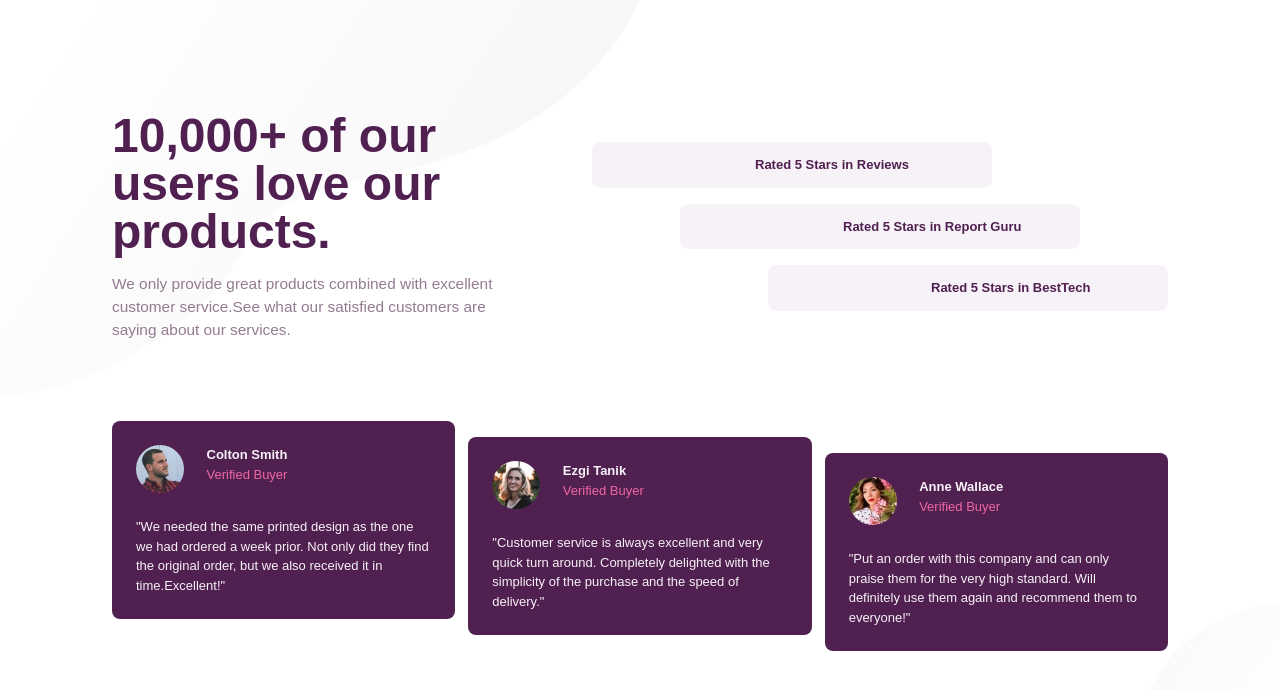
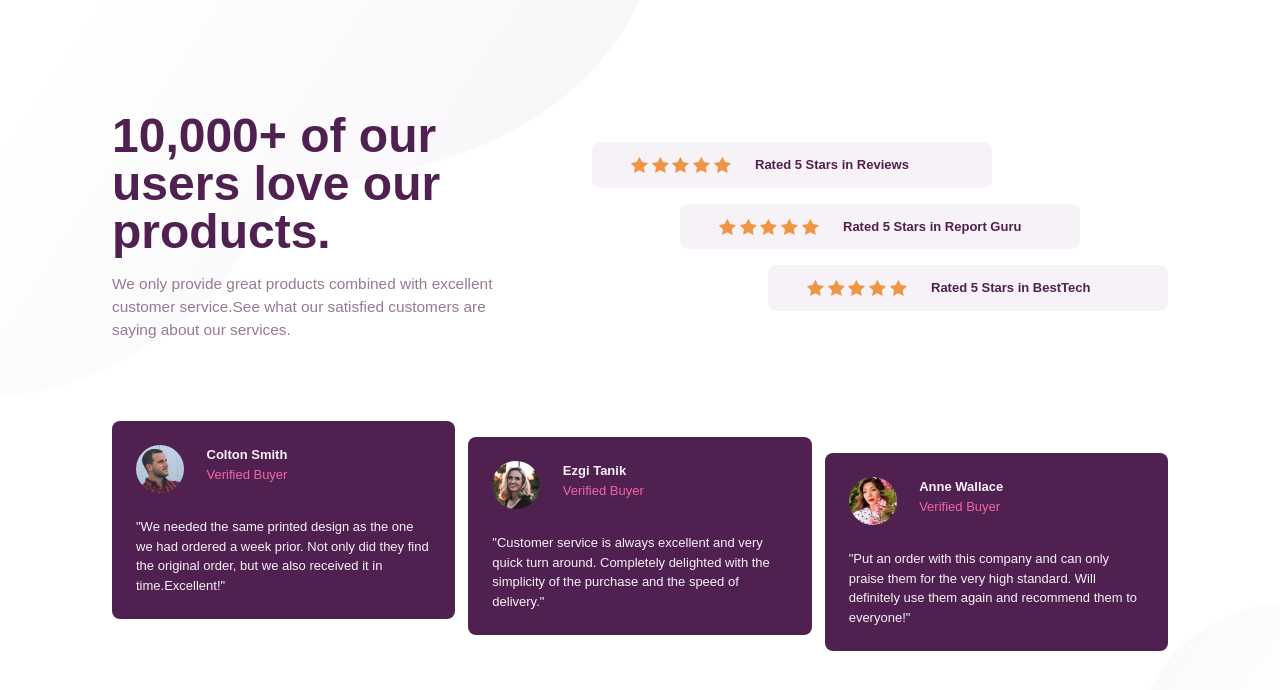
Before and after one commit to grkmtnkwebdevtry/frontendmentor, a plain HTML site: page social-proof-section/index.html in a window 1280 px wide. Drawn offline with Linux system fonts and the light colour scheme.

Commit message:
Path update for github

```diff
--- a/social-proof-section/css/main.css
+++ b/social-proof-section/css/main.css
@@ -190,7 +190,7 @@ main {
   margin: 0 auto;
   background: var(--clr-neutral-200);
   display: block;
-  background-image: url(./images/icon-star.svg);
+  background-image: url(../images/icon-star.svg);
   margin-bottom: 0.5rem;
   background-repeat: space;
 }
```
